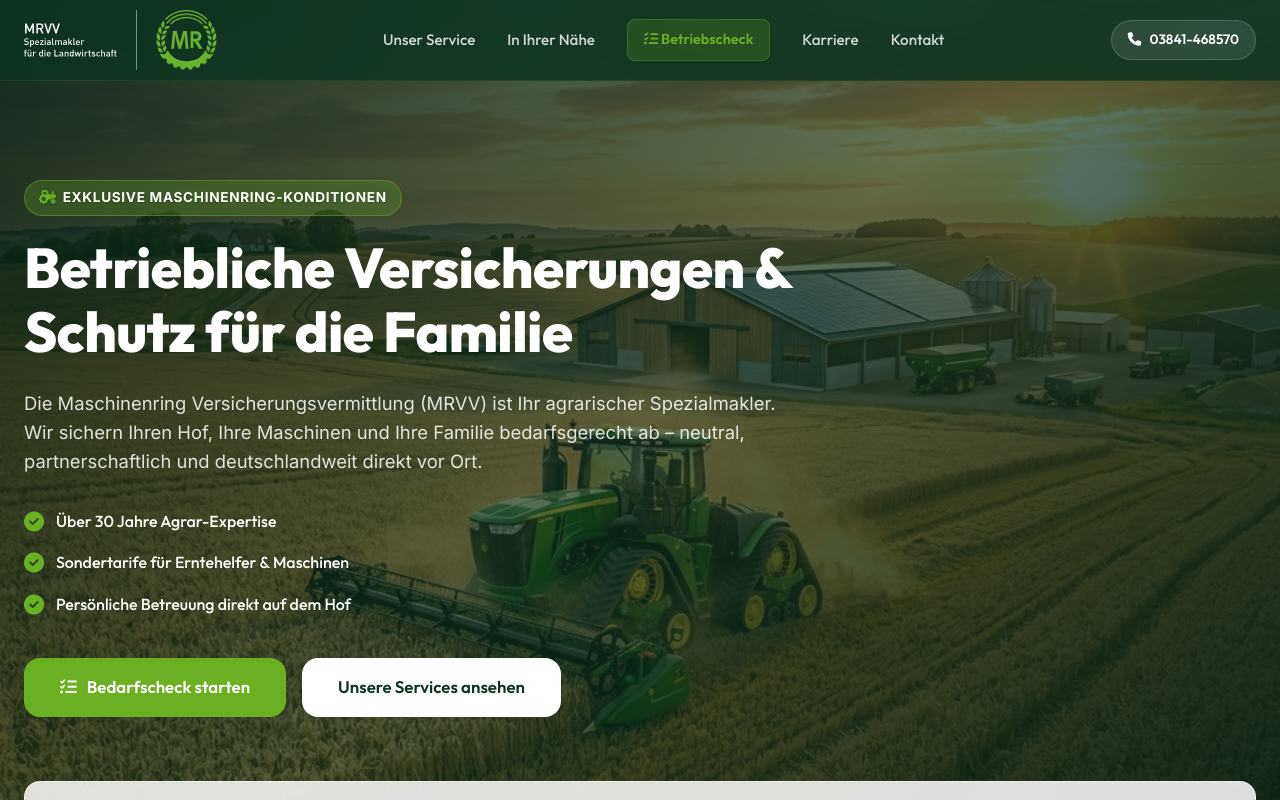
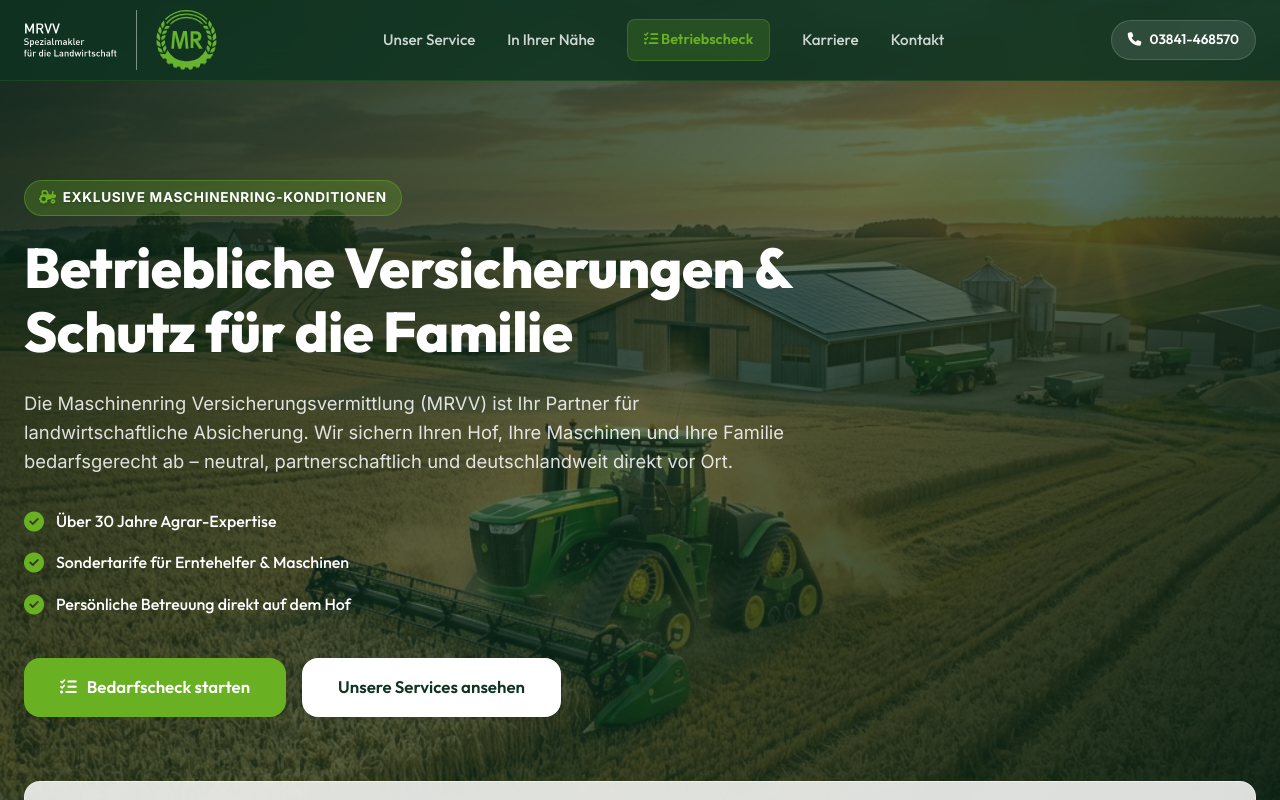
Before and after one commit to realNeron/MRVVrelaunch, an Angular app: page / in a window 1280 px wide. Shown: the top 800 px of the page. Built offline with nearby package versions, Linux system fonts and the light colour scheme.

Commit message:
design: replace clunky word 'agrarischer' with 'Partner für landwirtschaftliche Absicherung'

```diff
--- a/src/app/components/hero/hero.component.html
+++ b/src/app/components/hero/hero.component.html
@@ -8,7 +8,7 @@
       </div>
       <h1>Betriebliche Versicherungen & Schutz für die Familie</h1>
       <p class="hero-subtitle">
-        Die Maschinenring Versicherungsvermittlung (MRVV) ist Ihr agrarischer Spezialmakler. Wir sichern Ihren Hof, Ihre Maschinen und Ihre Familie bedarfsgerecht ab – neutral, partnerschaftlich und deutschlandweit direkt vor Ort.
+        Die Maschinenring Versicherungsvermittlung (MRVV) ist Ihr Partner für landwirtschaftliche Absicherung. Wir sichern Ihren Hof, Ihre Maschinen und Ihre Familie bedarfsgerecht ab – neutral, partnerschaftlich und deutschlandweit direkt vor Ort.
       </p>
 
       <div class="hero-bullets">
--- a/src/app/components/map/map.component.ts
+++ b/src/app/components/map/map.component.ts
@@ -52,7 +52,7 @@ export class MapComponent {
       phone: '04875-269940',
       email: 'info@mrvv-deutschland.de',
       top: 15, left: 38,
-      desc: 'Unser agrarischer Beratungsschwerpunkt in Schleswig-Holstein.'
+      desc: 'Unser Beratungsschwerpunkt für Landwirtschaft in Schleswig-Holstein.'
     },
     {
       name: 'MRVV GmbH & Co. KG Nortmoor',
--- a/src/app/components/services/services.component.html
+++ b/src/app/components/services/services.component.html
@@ -143,7 +143,7 @@
         <div class="glass-card service-card">
           <div class="service-icon"><i class="fa-solid fa-vault"></i></div>
           <h3>Altersvorsorge & Leben</h3>
-          <p>Konzepte zur Hofübergabe, Risikolebensversicherung und privaten Rentenvorsorge, abgestimmt auf agrarische Strukturen.</p>
+          <p>Konzepte zur Hofübergabe, Risikolebensversicherung und privaten Rentenvorsorge, abgestimmt auf landwirtschaftliche Strukturen.</p>
           <a href="#contact" class="service-link">Beratung anfordern <i class="fa-solid fa-arrow-right"></i></a>
         </div>
 
```
